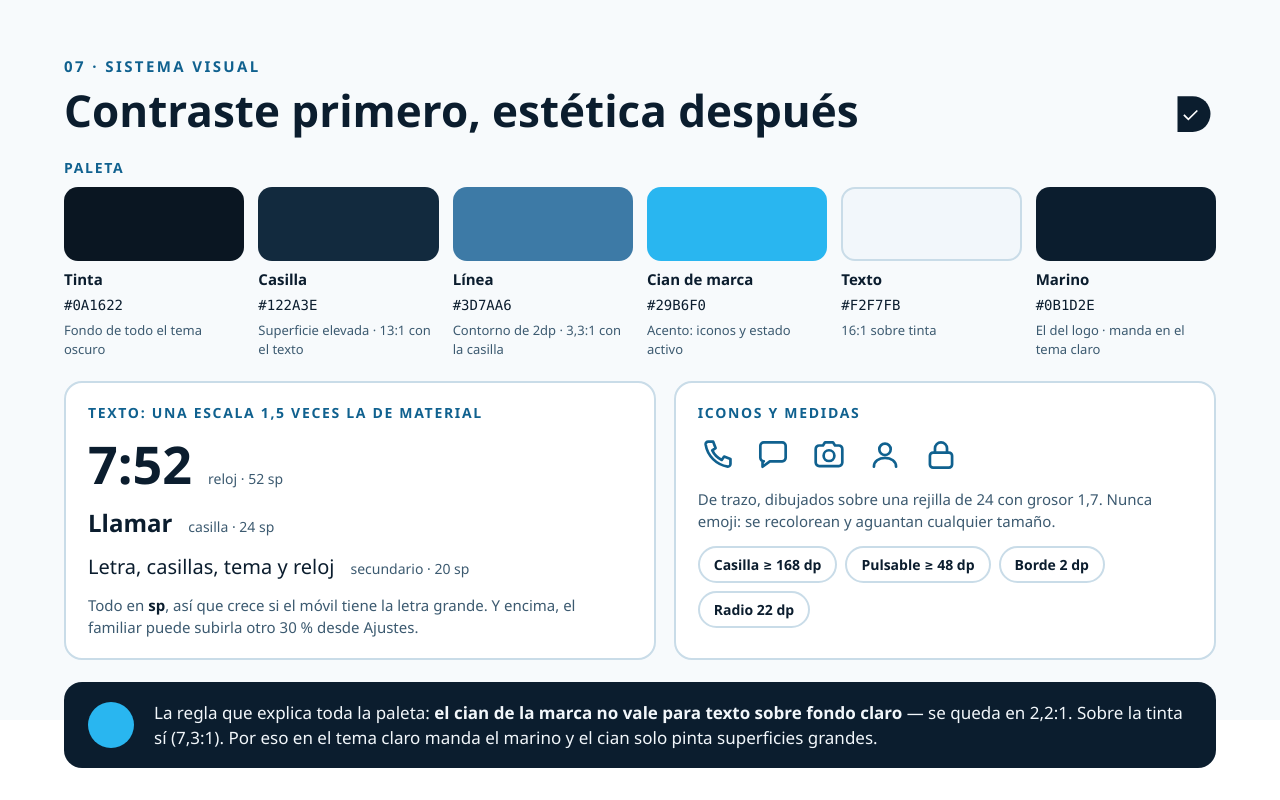
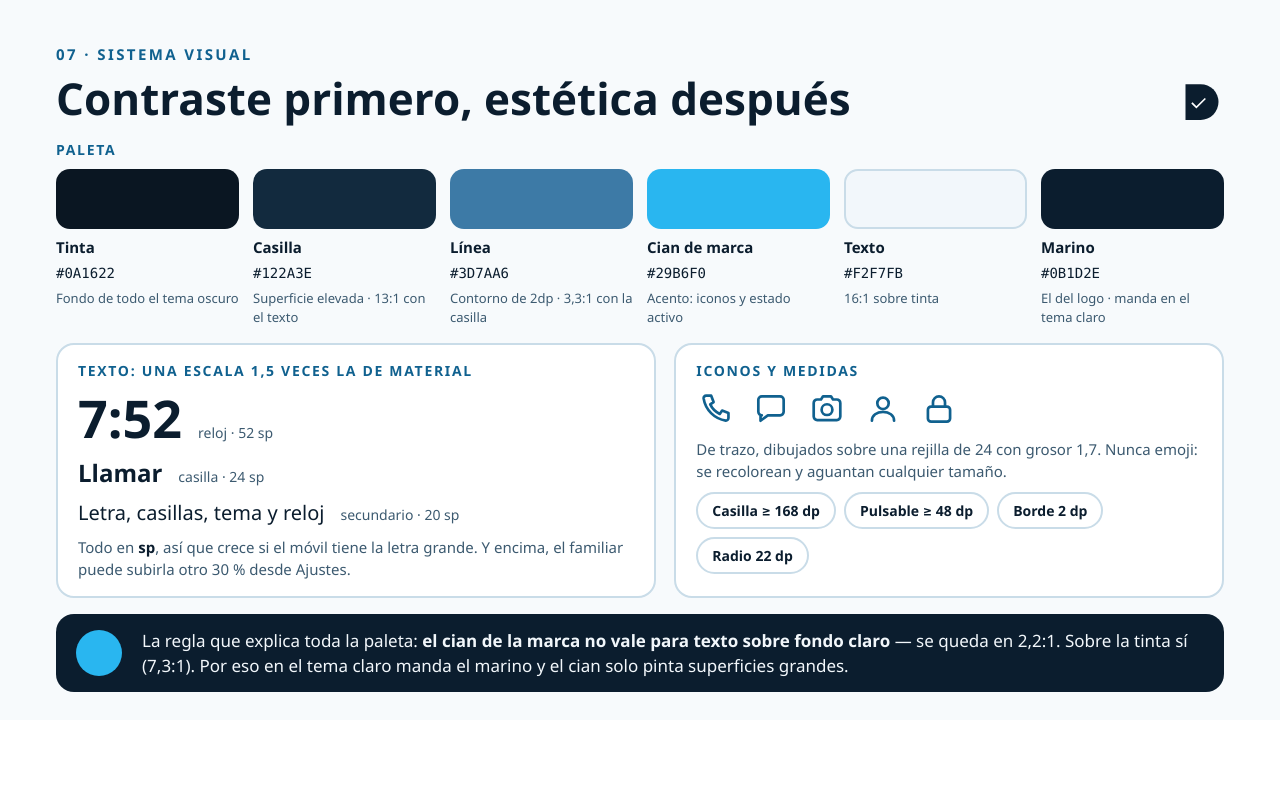
Before and after one commit to JaviBrozos/Coida, a plain HTML site: page design/presentacion/SistemaVisual.dc.html in a window 1280 px wide. Drawn offline with Linux system fonts and the light colour scheme; a script that the page names is missing.

Commit message:
Arregla lo que se cortaba en las láminas de la presentación
El isotipo de la cabecera salía aplastado en las nueve láminas que lo
llevan: al ser un elemento flexible sin más, el título lo encogía hasta
comerse la D. Ahora no encoge.

Las láminas 07 y 09 tenían más contenido del que cabe en 720 px y la
franja de abajo quedaba cortada. Se aprieta el espaciado de las dos hasta
que entran enteras.

Vuelto a montar el HTML y a imprimir el PDF, y comprobado lámina a lámina
a tamaño real.

Co-Authored-By: Claude Opus 5 <noreply@anthropic.com>
Claude-Session: https://claude.ai/code/session_015mNL2diAGtzA68vdaWtDcj

```diff
--- a/design/presentacion/SistemaVisual.dc.html
+++ b/design/presentacion/SistemaVisual.dc.html
@@ -10,17 +10,17 @@
   <style>
     body { margin: 0; font-family: "Segoe UI", system-ui, -apple-system, sans-serif; }
     a { color: #10618F; } a:hover { color: #0B1D2E; }
-    .hoja { width: 1280px; height: 720px; box-sizing: border-box; padding: 56px 64px; background: #F7FAFC; color: #0B1D2E; display: flex; flex-direction: column; gap: 22px; }
+    .hoja { width: 1280px; height: 720px; box-sizing: border-box; padding: 44px 56px; background: #F7FAFC; color: #0B1D2E; display: flex; flex-direction: column; gap: 16px; }
     .cab { display: flex; flex-direction: row; align-items: flex-end; justify-content: space-between; gap: 24px; }
     .num { font-size: 15px; font-weight: 700; letter-spacing: 0.16em; text-transform: uppercase; color: #10618F; }
     .tit { font-size: 44px; line-height: 52px; font-weight: 700; margin: 0; }
     .rot { font-size: 14px; font-weight: 700; letter-spacing: 0.12em; text-transform: uppercase; color: #10618F; margin: 0 0 10px 0; }
     .muestra { flex: 1; display: flex; flex-direction: column; gap: 8px; }
-    .tono { height: 74px; border-radius: 14px; }
+    .tono { height: 60px; border-radius: 14px; }
     .thex { font-size: 14px; font-family: "Consolas", monospace; margin: 0; color: #0B1D2E; }
     .tnom { font-size: 15px; font-weight: 700; margin: 0; }
     .tdet { font-size: 13px; line-height: 19px; color: #3C5A70; margin: 0; }
-    .caja { background: #FFFFFF; border: 2px solid #C9DCE8; border-radius: 18px; padding: 20px 22px; }
+    .caja { background: #FFFFFF; border: 2px solid #C9DCE8; border-radius: 18px; padding: 16px 20px; }
   </style>
 </helmet>
 <div class="hoja">
@@ -29,7 +29,7 @@
       <div class="num">07 · Sistema visual</div>
       <h1 class="tit">Contraste primero, estética después</h1>
     </div>
-    <svg viewBox="0 0 64 64" width="44" height="44" aria-hidden="true"><path d="M8,6 h22 a26,26 0 0,1 0,52 h-22 z" fill="#0B1D2E"></path><path d="M18.1,34.1 L23.8,39.8 L36,27.8" fill="none" stroke="#FFFFFF" stroke-width="2.4" stroke-linecap="square"></path></svg>
+    <svg viewBox="0 0 64 64" width="44" height="44" aria-hidden="true" style="flex-shrink: 0;"><path d="M8,6 h22 a26,26 0 0,1 0,52 h-22 z" fill="#0B1D2E"></path><path d="M18.1,34.1 L23.8,39.8 L36,27.8" fill="none" stroke="#FFFFFF" stroke-width="2.4" stroke-linecap="square"></path></svg>
   </div>
 
   <div>
@@ -75,7 +75,7 @@
   </div>
 
   <div style="flex-grow: 1; display: flex; flex-direction: row; gap: 18px;">
-    <div class="caja" style="flex: 1.1; display: flex; flex-direction: column; gap: 14px;">
+    <div class="caja" style="flex: 1.1; display: flex; flex-direction: column; gap: 10px;">
       <p class="rot" style="margin: 0;">Texto: una escala 1,5 veces la de Material</p>
       <div style="display: flex; flex-direction: row; align-items: baseline; gap: 16px;">
         <span style="font-size: 52px; font-weight: 700; line-height: 56px;">7:52</span>
@@ -92,7 +92,7 @@
       <p style="margin: 0; font-size: 15px; line-height: 22px; color: #3C5A70;">Todo en <strong style="color: #0B1D2E;">sp</strong>, así que crece si el móvil tiene la letra grande. Y encima, el familiar puede subirla otro 30 % desde Ajustes.</p>
     </div>
 
-    <div class="caja" style="flex: 1; display: flex; flex-direction: column; gap: 14px;">
+    <div class="caja" style="flex: 1; display: flex; flex-direction: column; gap: 10px;">
       <p class="rot" style="margin: 0;">Iconos y medidas</p>
       <div style="display: flex; flex-direction: row; gap: 18px; color: #10618F;">
         <svg viewBox="0 0 24 24" width="38" height="38" fill="none" stroke="currentColor" stroke-width="1.7" stroke-linecap="round" stroke-linejoin="round"><path d="M6.4,3.6 h3.2 l1.5,4 l-2.1,1.5 a12.5,12.5 0 0,0 6,6 l1.5,-2.1 l4,1.5 v3.2 a1.6,1.6 0 0,1 -1.7,1.6 A16.8,16.8 0 0,1 4.8,5.3 a1.6,1.6 0 0,1 1.6,-1.7 z"></path></svg>
@@ -111,7 +111,7 @@
     </div>
   </div>
 
-  <div style="background: #0B1D2E; border-radius: 18px; padding: 18px 24px; display: flex; flex-direction: row; align-items: center; gap: 20px;">
+  <div style="background: #0B1D2E; border-radius: 18px; padding: 14px 20px; display: flex; flex-direction: row; align-items: center; gap: 20px;">
     <div style="width: 46px; height: 46px; border-radius: 23px; background: #29B6F0; flex-shrink: 0;"></div>
     <p style="margin: 0; font-size: 17px; line-height: 25px; color: #F2F7FB;">La regla que explica toda la paleta: <strong>el cian de la marca no vale para texto sobre fondo claro</strong> — se queda en 2,2:1. Sobre la tinta sí (7,3:1). Por eso en el tema claro manda el marino y el cian solo pinta superficies grandes.</p>
   </div>
```
Also changed, not shown: design/presentacion/Arquitectura.dc.html (+1 -1 lines), design/presentacion/Documentacion.dc.html (+4 -4 lines), design/presentacion/EstadoLimites.dc.html (+1 -1 lines), design/presentacion/FlujoAdmin.dc.html (+1 -1 lines), design/presentacion/FlujoFamiliar.dc.html (+1 -1 lines), design/presentacion/FlujoMayor.dc.html (+1 -1 lines), design/presentacion/MapaPantallas.dc.html (+1 -1 lines), design/presentacion/Perfiles.dc.html (+1 -1 lines), design/presentacion/ver-presentacion.html (+18 -18 lines), 1 other file.
